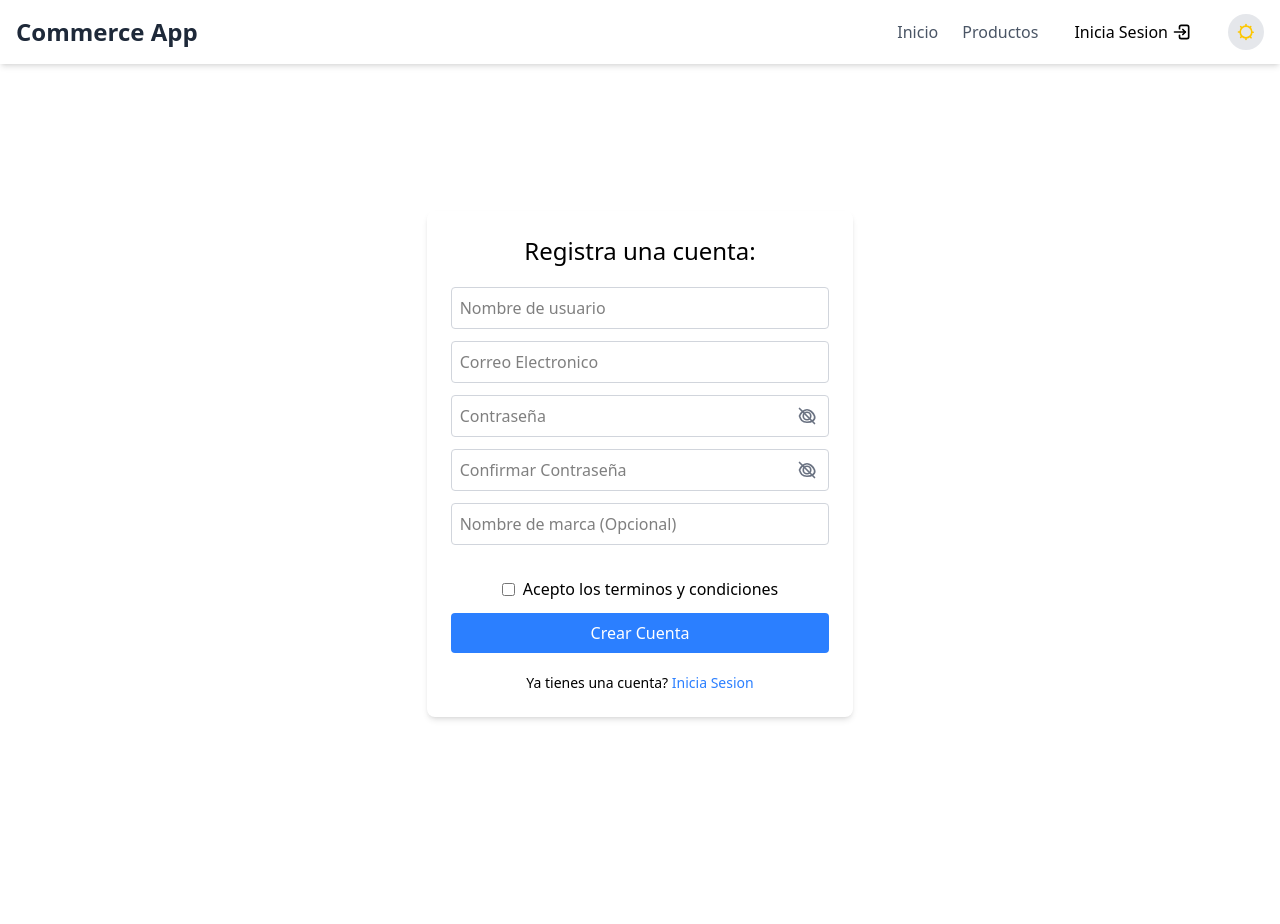
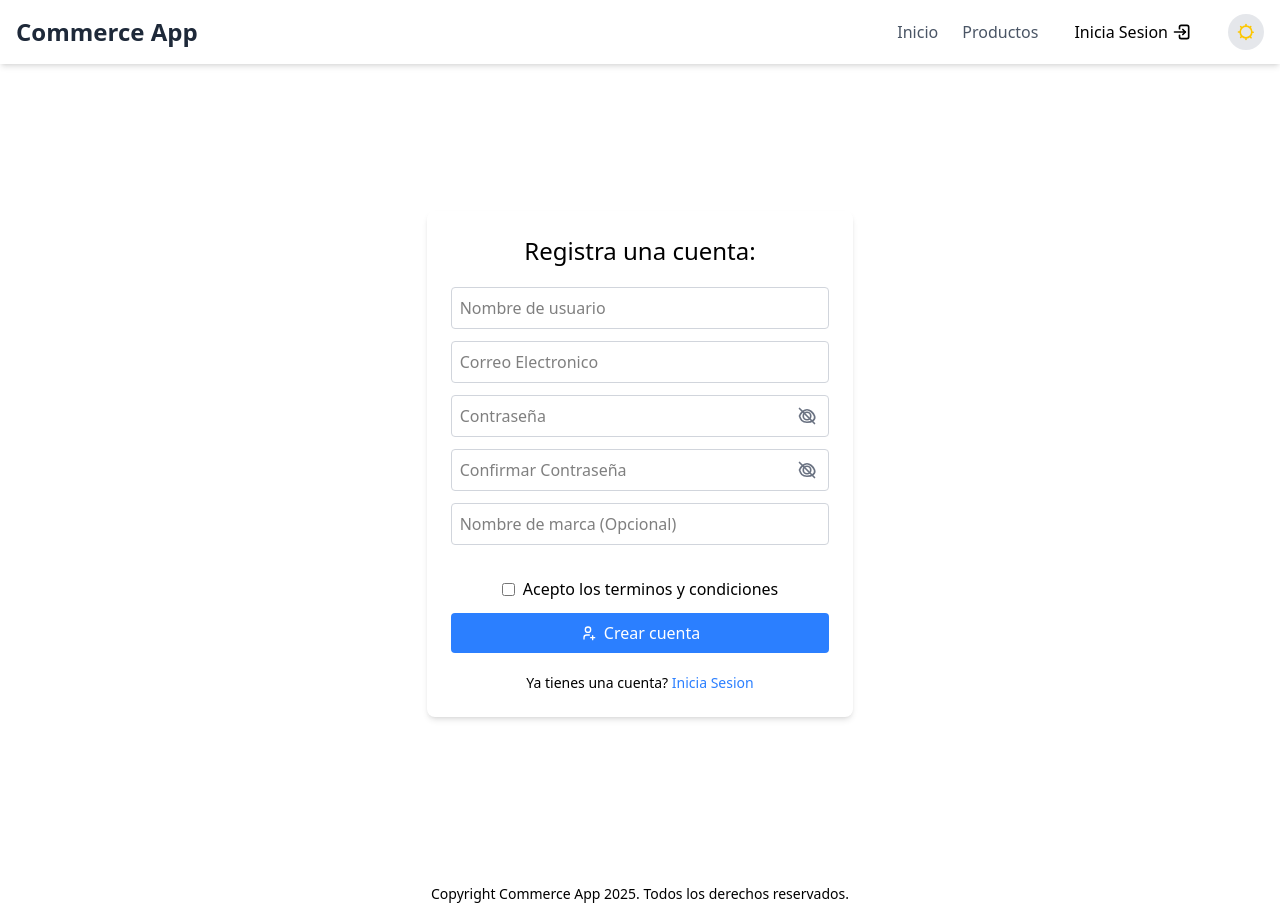
Before and after one commit to danielfc2001/ecommerce-app, a React (Vite) app: page /auth/register in a window 1280 px wide. Before the commit the page ends 864 px from the top, so only its background shows below. Built offline with nearby package versions, Linux system fonts and the light colour scheme; no server answers; sample sign-in values are in the browser's storage.

Commit message:
Add footer component, primary button, and user plus icon; update product card and register components for improved UI and functionality

```diff
--- a/index.html
+++ b/index.html
@@ -7,7 +7,7 @@
     <script src="https://challenges.cloudflare.com/turnstile/v0/api.js" async defer></script>
   </head>
   <body>
-    <div id="root"></div>
+    <div class="dark:bg-gray-900" id="root"></div>
     <script type="module" src="/src/main.jsx"></script>
   </body>
 </html>
--- a/src/App.jsx
+++ b/src/App.jsx
@@ -17,6 +17,7 @@ import { Toaster } from "sonner";
 import { QueryClient, QueryClientProvider } from "@tanstack/react-query";
 import Home from "./pages/Home";
 import Products from "./pages/Products";
+import Footer from "./components/ui/Footer";
 
 const queryClient = new QueryClient();
 
@@ -50,6 +51,7 @@ const App = () => {
               </Route>
             </Route>
           </Routes>
+          <Footer />
           <Toaster position="bottom-center" richColors />
         </QueryClientProvider>
       </ThemeProvider>
--- a/src/components/Login.jsx
+++ b/src/components/Login.jsx
@@ -6,6 +6,8 @@ import PasswordVisibilityIcon from "./icons/PasswordVisibilityIcon";
 import { useAuth } from "../hooks/useAuth";
 import { Link, Navigate, useNavigate } from "react-router-dom";
 import FormMessage from "./FormMessage";
+import PrimaryButton from "./ui/PrimaryButton";
+import LoginIcon from "./icons/LoginIcon";
 
 const Login = () => {
   const {
@@ -83,12 +85,10 @@ const Login = () => {
         {errors.password && (
           <FormMessage type="error">{errors.password.message}</FormMessage>
         )}
-        <button
-          className="w-full bg-blue-500 text-white p-2 rounded hover:bg-blue-600 transition duration-200 ease-in-out"
-          disabled={createUserLoading}
-        >
-          {createUserLoading ? "Cargando..." : "Acceder"}
-        </button>
+        <PrimaryButton isPending={createUserLoading}>
+          <span className="mr-1">Acceder</span>
+          <LoginIcon width={16} height={16} />
+        </PrimaryButton>
         {createUserError && (
           <FormMessage type="error">{createUserError}</FormMessage>
         )}
--- a/src/components/ProductCard.jsx
+++ b/src/components/ProductCard.jsx
@@ -11,6 +11,8 @@ const ProductCard = ({
   isOffer,
   discount,
   category,
+  dispatchEvent,
+  view,
 }) => {
   const { pending, deleteProduct } = useProducts();
   const finalPrice = isOffer
@@ -53,6 +55,7 @@ const ProductCard = ({
         </div>
 
         {/* Stock */}
+        {stock && (
           <div className="flex justify-between items-center mt-2">
             <p className="text-sm text-gray-600 dark:text-gray-400">Stock:</p>
             <p
@@ -65,15 +68,19 @@ const ProductCard = ({
               {stock > 0 ? `${stock} available` : "Out of stock"}
             </p>
           </div>
+        )}
 
         {/* Botón de detalles */}
+        {dispatchEvent === "button" && (
           <button
             className="rounded-md w-full mt-6 bg-cyan-600 py-2 px-4 border border-transparent text-center text-sm text-white transition-all shadow-md hover:shadow-lg focus:bg-cyan-700 focus:shadow-none active:bg-cyan-700 hover:bg-cyan-700 active:shadow-none disabled:pointer-events-none disabled:opacity-50 disabled:shadow-none cursor-pointer"
             type="button"
             disabled={stock === 0}
           >
-          Details
+            Detalles
           </button>
+        )}
+        {view === "provider" && (
           <button
             className="flex flex-row items-center justify-center rounded-md w-full mt-2 bg-red-600 py-2 px-4 border border-transparent text-center text-sm text-white transition-all shadow-md hover:shadow-lg focus:bg-red-700 focus:shadow-none active:bg-red-700 hover:bg-red-700 active:shadow-none disabled:pointer-events-none disabled:opacity-50 disabled:shadow-none cursor-pointer"
             type="button"
@@ -100,6 +107,7 @@ const ProductCard = ({
               </>
             )}
           </button>
+        )}
       </div>
     </article>
   );
--- a/src/components/ProviderProducts.jsx
+++ b/src/components/ProviderProducts.jsx
@@ -46,6 +46,8 @@ const ProviderProducts = () => {
               stock={product.stock}
               discount={product.offerDiscount}
               category={product.category}
+              dispatchEvent={"button"}
+              view={"provider"}
             />
           ))}
       </div>
--- a/src/components/Register.jsx
+++ b/src/components/Register.jsx
@@ -6,8 +6,9 @@ import { useAuth } from "../hooks/useAuth";
 import { useCallback, useEffect, useState } from "react";
 import FormInput from "./FormInput";
 import FormContainer from "./ui/FormContainer";
-import SpinnerIcon from "./icons/SpinnerIcon";
 import Turnstile from "./cloudflare/Turnstile";
+import PrimaryButton from "./ui/PrimaryButton";
+import UserPlus from "./icons/UserPlus";
 
 const Register = () => {
   const {
@@ -192,18 +193,10 @@ const Register = () => {
         {errors.terms && (
           <FormMessage type="error">{errors.terms.message}</FormMessage>
         )}
-        <button
-          className="w-full flex flex-row justify-center items-center bg-blue-500 text-white p-2 rounded hover:bg-blue-600 transition duration-200 ease-in-out cursor-pointer"
-          disabled={createUserLoading}
-        >
-          {createUserLoading ? (
-            <>
-              <SpinnerIcon /> <span>Cargando...</span>
-            </>
-          ) : (
-            "Crear Cuenta"
-          )}
-        </button>
+        <PrimaryButton isPending={createUserLoading}>
+          <UserPlus width={16} height={16} />
+          <span className="ml-2">Crear cuenta</span>
+        </PrimaryButton>
         {createUserError && (
           <FormMessage type="error">{createUserError}</FormMessage>
         )}
--- /dev/null
+++ b/src/components/icons/UserPlus.jsx
@@ -0,0 +1,24 @@
+const UserPlus = ({ width = 24, height = 24 }) => {
+  return (
+    <svg
+      xmlns="http://www.w3.org/2000/svg"
+      width={width}
+      height={height}
+      viewBox="0 0 24 24"
+      fill="none"
+      stroke="currentColor"
+      strokeWidth={2}
+      strokeLinecap="round"
+      strokeLinejoin="round"
+      className="icon icon-tabler icons-tabler-outline icon-tabler-user-plus"
+    >
+      <path stroke="none" d="M0 0h24v24H0z" fill="none" />
+      <path d="M8 7a4 4 0 1 0 8 0a4 4 0 0 0 -8 0" />
+      <path d="M16 19h6" />
+      <path d="M19 16v6" />
+      <path d="M6 21v-2a4 4 0 0 1 4 -4h4" />
+    </svg>
+  );
+};
+
+export default UserPlus;
--- /dev/null
+++ b/src/components/ui/Footer.jsx
@@ -0,0 +1,11 @@
+const Footer = () => {
+  return (
+    <footer className="w-full flex flex-col px-10 py-5">
+      <span className="w-full text-center font-light text-sm dark:text-white">
+        Copyright Commerce App 2025. Todos los derechos reservados.
+      </span>
+    </footer>
+  );
+};
+
+export default Footer;
--- /dev/null
+++ b/src/components/ui/PrimaryButton.jsx
@@ -0,0 +1,20 @@
+import SpinnerIcon from "../icons/SpinnerIcon";
+
+const PrimaryButton = ({ isPending, children }) => {
+  return (
+    <button
+      className="w-full flex flex-row justify-center items-center bg-blue-500 text-white p-2 rounded hover:bg-blue-600 transition duration-200 ease-in-out cursor-pointer"
+      disabled={isPending}
+    >
+      {isPending ? (
+        <>
+          <SpinnerIcon /> <span>Cargando...</span>
+        </>
+      ) : (
+        children
+      )}
+    </button>
+  );
+};
+
+export default PrimaryButton;
--- a/src/pages/Products.jsx
+++ b/src/pages/Products.jsx
@@ -31,7 +31,7 @@ const Products = () => {
   };
 
   return (
-    <div className="w-full dark:bg-gray-900 p-5 pt-10">
+    <div className="w-full dark:bg-gray-900 px-10 pt-10">
       <DashboardSearchBar className={`w-3/4 mx-auto`} />
       <section className="w-full mt-5">
         <h2 className="text-3xl text-gray-900 dark:text-white mb-2">
@@ -70,9 +70,10 @@ const Products = () => {
                     price={product.price}
                     img={product.image}
                     isOffer={product.isOffer}
-                    stock={product.stock}
                     discount={product.offerDiscount}
                     category={product.category}
+                    dispatchEvent={"self"}
+                    view={"global"}
                   />
                 </div>
               ))}
```
Lines whose indentation alone changed are shown as unchanged.
